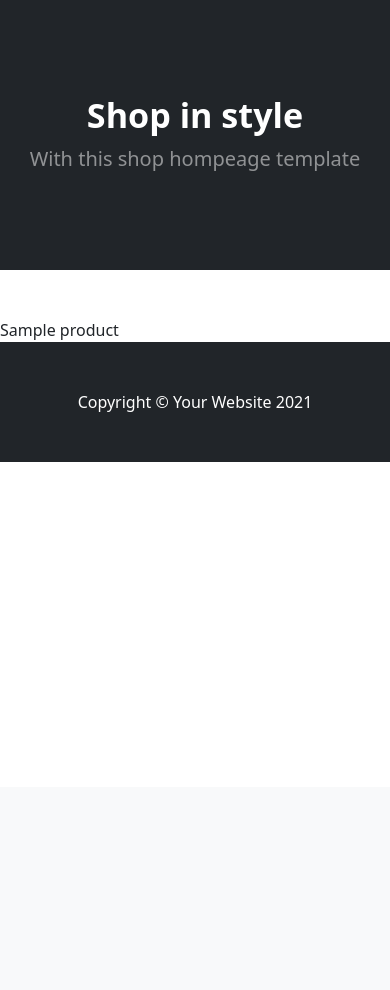
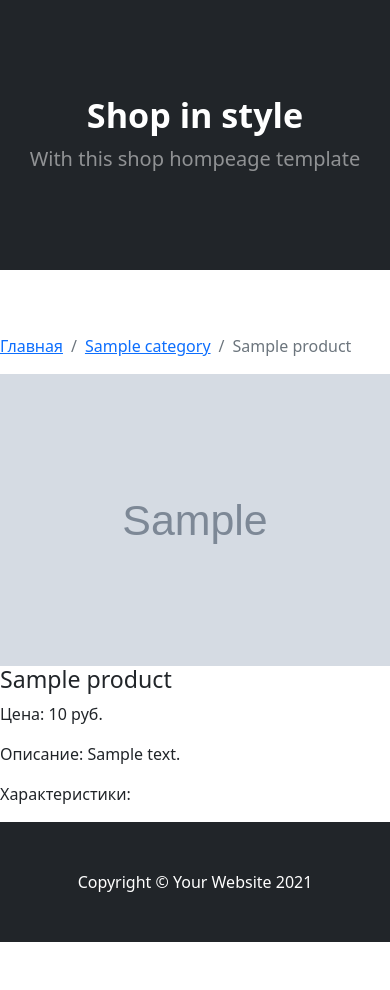
Before and after one commit to Xarakiri/django_shop, a Django app: template shop/mainapp/templates/product_detail.html in a window 390 px wide. Shown: the part 57-1047 px from the top of the page. Before the commit the page ends 519 px from the top, so only its background shows below. Run offline with Django 3.2, Linux system fonts and the light colour scheme; the template is opened without the code that fills it: most values are stand-ins (such as "Sample title", 1, 10 or a date in 2020); grey boxes marked "Sample" are stand-in pictures.

Commit message:
add some htlm code

```diff
--- a/shop/mainapp/templates/product_detail.html
+++ b/shop/mainapp/templates/product_detail.html
@@ -1,6 +1,24 @@
 {% extends 'base.html' %}
 {% block content %}
+<nav aria-label="breadcrumb" class="mt-3">
+    <ol class="breadcrumb">
+        <li class="breadcrumb-item"><a href="{% url 'base' %}">Главная</a></li>
+        <li class="breadcrumb-item"><a href="#">{{ product.category.name }}</a></li>
+        <li class="breadcrumb-item active" aria-current="page">{{ product.title }}</li>
+    </ol>
+</nav>
+<div class="row">
 
-{{  product.title }}
+    <div class="col-md-4">
+        <img src="{{ product.image.url }}" class="img-fluid">
+    </div>
+    <div class="col-md-8">
+        <h3>{{ product.title }}</h3>
+        <p>Цена: {{ product.price }} руб.</p>
+        <p>Описание: {{ product.description }}</p>
+        <p>Характеристики: </p>
+    </div>
+</div>
+
 
 {% endblock content %}
```
